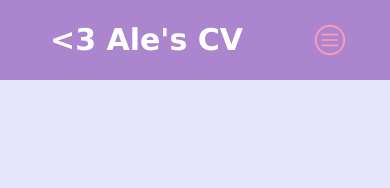
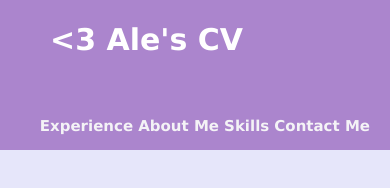
Before and after one commit to alejanndrasan/Microproyecto1, a plain HTML site: page index.html in a window 390 px wide. Drawn offline with Linux system fonts and the light colour scheme.

Commit message:
fixed nav

```diff
--- a/index.html
+++ b/index.html
@@ -9,12 +9,8 @@
     <link rel="icon" type=“image/x-icon” href="bullet flor.png">
   </head>
   <body>
-    <nav class="NavBar sticky">
+    <nav class="NavBar ">
 
-        <input type="checkbox" id="Pmenu">
-        <label for="Pmenu" class="boton">
-            <img src="\fotis\menu.png" alt="Phone menu" height="60px" class="imgMenu">
-        </label>
         <label class="logo"> <3 Ale's CV </label>
         <ul class="menu">
             <li class = "menu-item"></li><a href="#Experience" class="NavOp" >Experience</a>
--- a/style.css
+++ b/style.css
@@ -60,56 +60,78 @@ body {
     display: none;
 }
 
-#Pmenu{
-    display: none;
-}
-
-.imgMenu{
-    padding-top: 20px;
-}
-
-.sticky {
-    position: fixed;
-    top: 0;
-    width: 100%;
-}
 
 
-@media (max-width: 952px){
+
+
+
+@media screen and (max-width: 952px){
     .logo{
         font-size: 30px;
         padding-left: 50px;
+
+    }
+    .menu-item{
+        display: inline-block;
+        margin: 50px 0;
+        line-height: 30px;
+        margin-top: 1px;
     }
     .NavOp{
         font-size: 16px;
-    }
-    .boton{
-        display: block;
-    }
-    .menu{
-        position: fixed;
-        width: 100%;
-        height: 100vh;
-        background: lavender;
-        top:80px;
-        left:-100%;
-        text-align: center;
-        transition: all .5s ;
-    }
-    .menu-item{
-        display: block;
-        margin: 50px 0;
-        line-height: 30px;
-    }
-    .NavOp{
-        font-size: 20px;
-        color: #c095e6;
+        color: #f4f3f6;
     }
     .NavOp:hover {
         text-decoration: underline;
-        color:cadetblue;
+        color: lavender;
     }
-#Pmenu:checked ~.menu{
-    left: 0;
 }
+
+@media screen and (max-width: 700px){
+
+    .logo{
+        font-size: 20px;
+        padding-left: 50px;
+
+    }
+    .menu-item{
+        display: inline-block;
+        margin: 50px 0;
+        line-height: 30px;
+        margin-top: 1px;
+    }
+    .NavOp{
+        font-size: 15px;
+        color: #f4f3f6;
+    }
+    .NavOp:hover {
+        text-decoration: underline;
+        color: lavender;
+    }
 }
+
+@media screen and (max-width: 600px){
+    .NavBar{
+     height: 150px;
+    }
+
+     .logo{
+         font-size: 30px;
+         padding-left: 50px;
+
+     }
+     .menu-item{
+         display: inline-block;
+         margin: 50px 0;
+         line-height: 30px;
+         margin-top: 1px;
+     }
+     .NavOp{
+         font-size: 15px;
+         color: #f4f3f6;
+     }
+     .NavOp:hover {
+         text-decoration: underline;
+         color: lavender;
+     }
+ }
```
